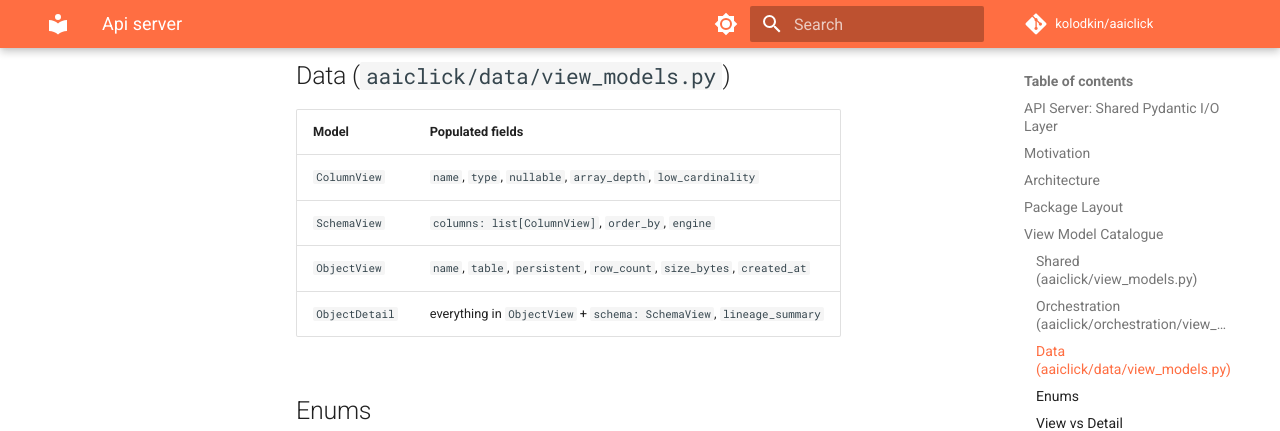
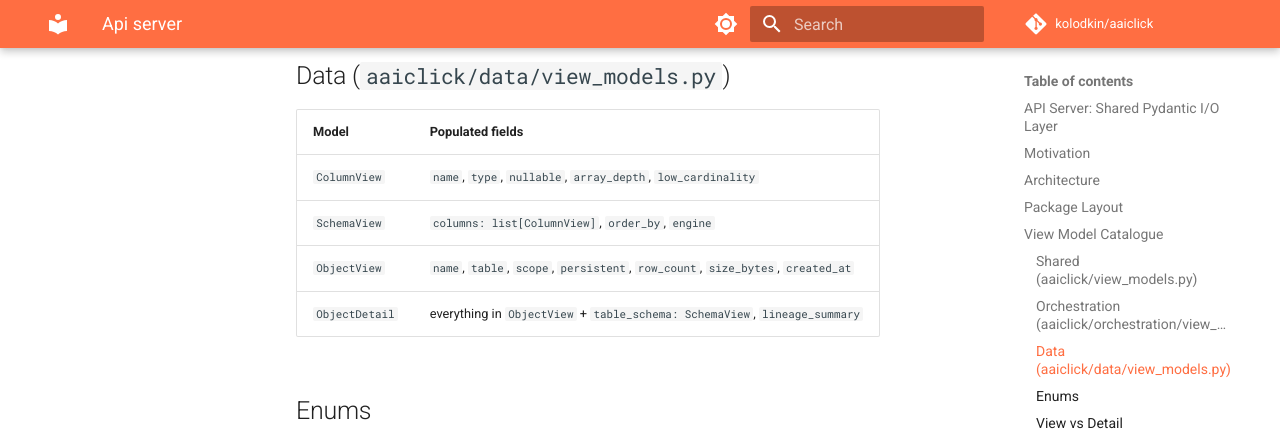
Before and after one commit to kolodkin/aaiclick, an MkDocs documentation site: the page built from docs/api_server.md, in a window 1280 px wide and 900 px high, scrolled down 3390 px. Shown: the top 431 px of the window. Built offline with MkDocs 1.6.1 and Material for MkDocs 9.7.7, drawn with Linux system fonts in a browser that asks for light colours; comment, search, counter and statistics services are not loaded.

Commit message:
cleanup: rebase onto main; rename schema → table_schema; add scope
- Rebase onto origin/main (picks up #235 persistence tiers + #227 lineage
  example notebook)
- ObjectDetail.schema → ObjectDetail.table_schema (avoids pydantic collision
  with BaseModel.schema() deprecated shim)
- ObjectView: add scope field to reflect the new ObjectScope domain model
  from #235

```diff
--- a/docs/api_server.md
+++ b/docs/api_server.md
@@ -136,8 +136,8 @@ aaiclick/
 |----------------|----------------------------------------------------------------------------------|
 | `ColumnView`   | `name`, `type`, `nullable`, `array_depth`, `low_cardinality`                     |
 | `SchemaView`   | `columns: list[ColumnView]`, `order_by`, `engine`                                |
-| `ObjectView`   | `name`, `table`, `persistent`, `row_count`, `size_bytes`, `created_at`           |
-| `ObjectDetail` | everything in `ObjectView` + `schema: SchemaView`, `lineage_summary`             |
+| `ObjectView`   | `name`, `table`, `scope`, `persistent`, `row_count`, `size_bytes`, `created_at`  |
+| `ObjectDetail` | everything in `ObjectView` + `table_schema: SchemaView`, `lineage_summary`       |
 
 ## Enums
 
```
